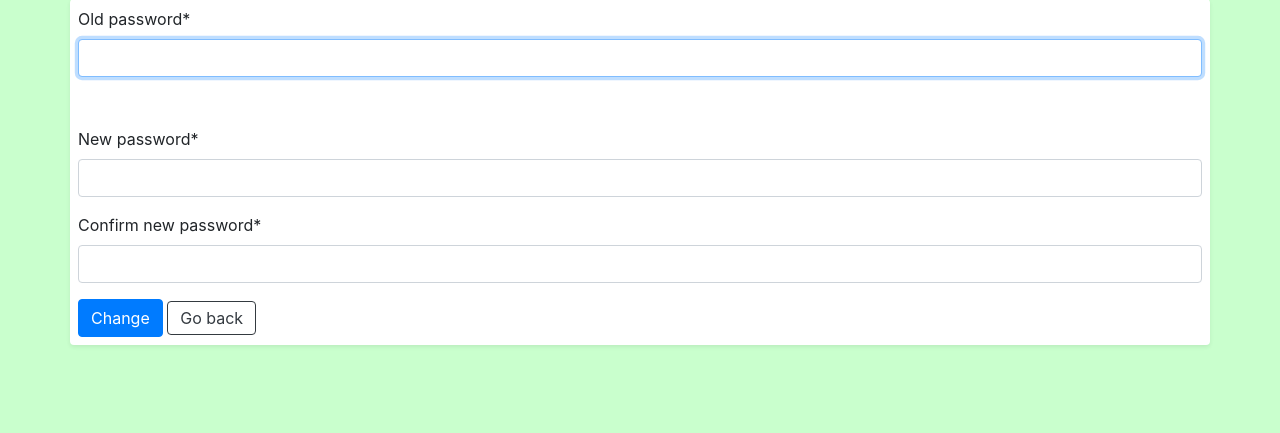
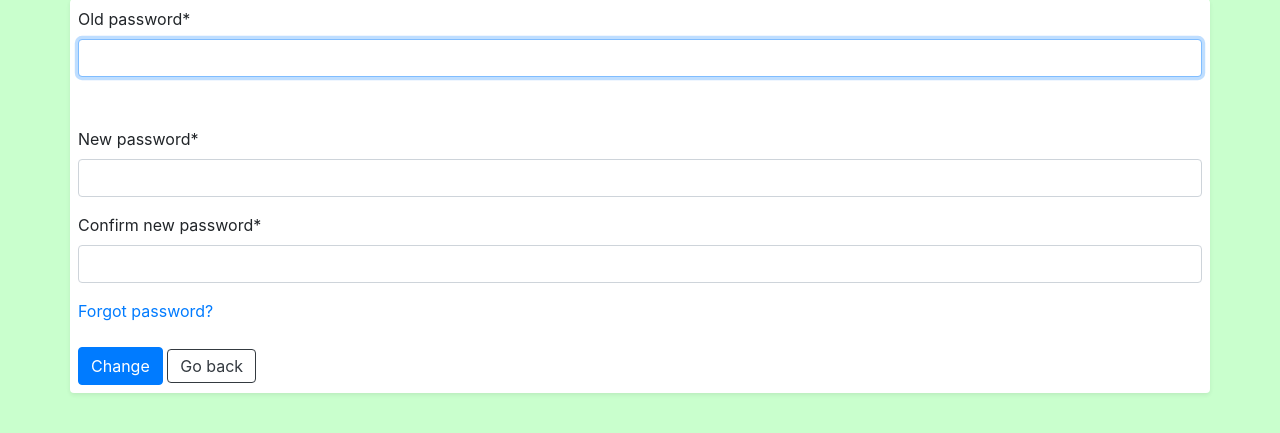
Before and after one commit to whyme0/mWallet, a Django app: page /auth/password-change/ in a window 1280 px wide. Shown: the part 49-482 px from the top of the page. Run offline with Django 3.2, Linux system fonts and the light colour scheme; a user stored in the database is signed in; parts of the project's set-up code (start-up, migrations or seed data) failed here and were passed over; some libraries are stand-ins or nearby versions.

Commit message:
created link for password reset

```diff
--- a/mWallet/templates/authapp/password-change.html
+++ b/mWallet/templates/authapp/password-change.html
@@ -9,6 +9,7 @@
 	<form method="POST">
 		{% csrf_token %}
 		{{ form|crispy }}
+		<a href="{% url 'authapp:ask_email' %}">Forgot password?</a><br><br>
 		<input type="submit" value="Change" class="btn btn-primary d-inline">
 		<a href="{% url 'profiles:edit_profile' %}" class="btn btn-outline-dark d-inline">Go back</a>
 	</form>
```
